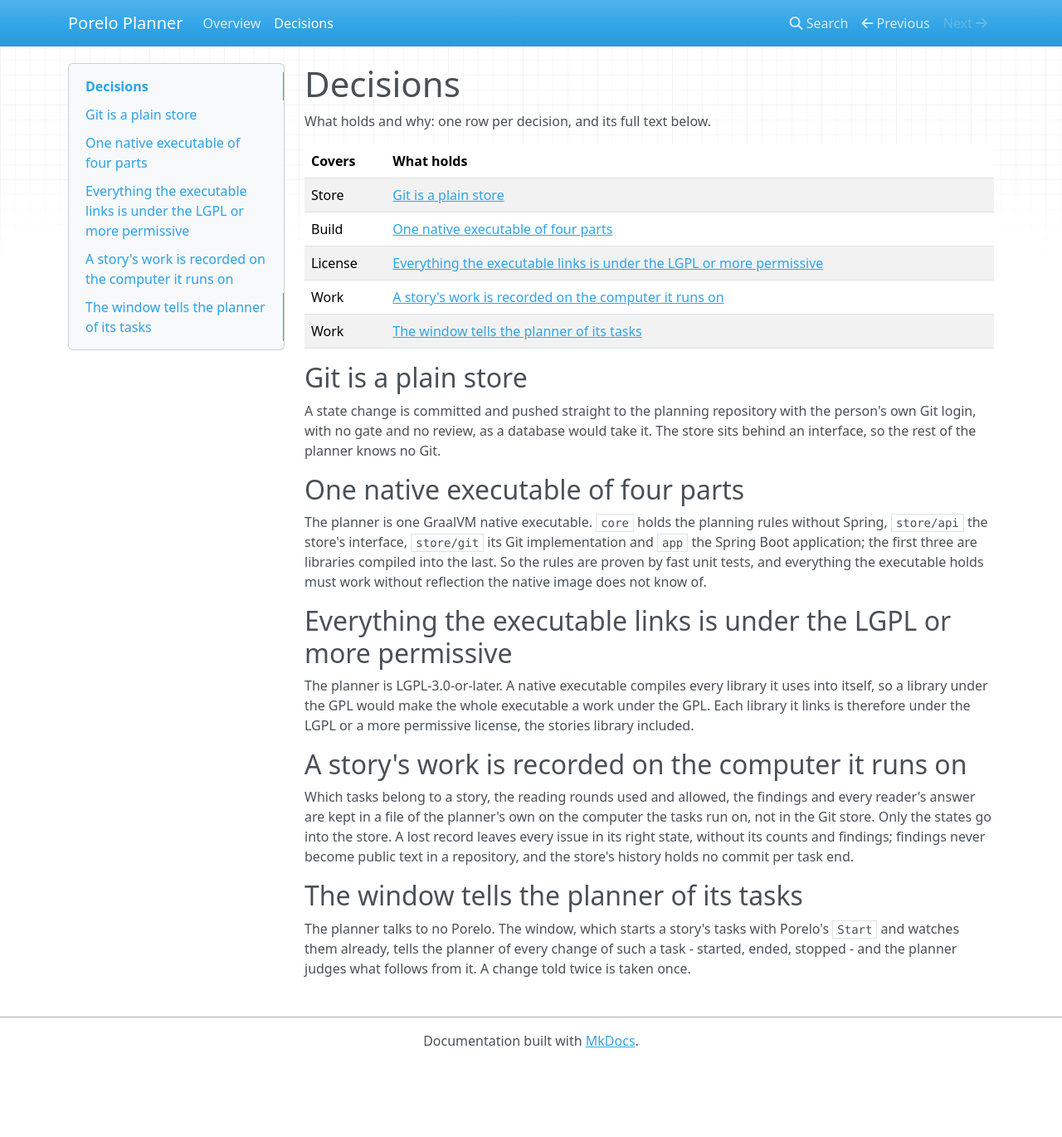
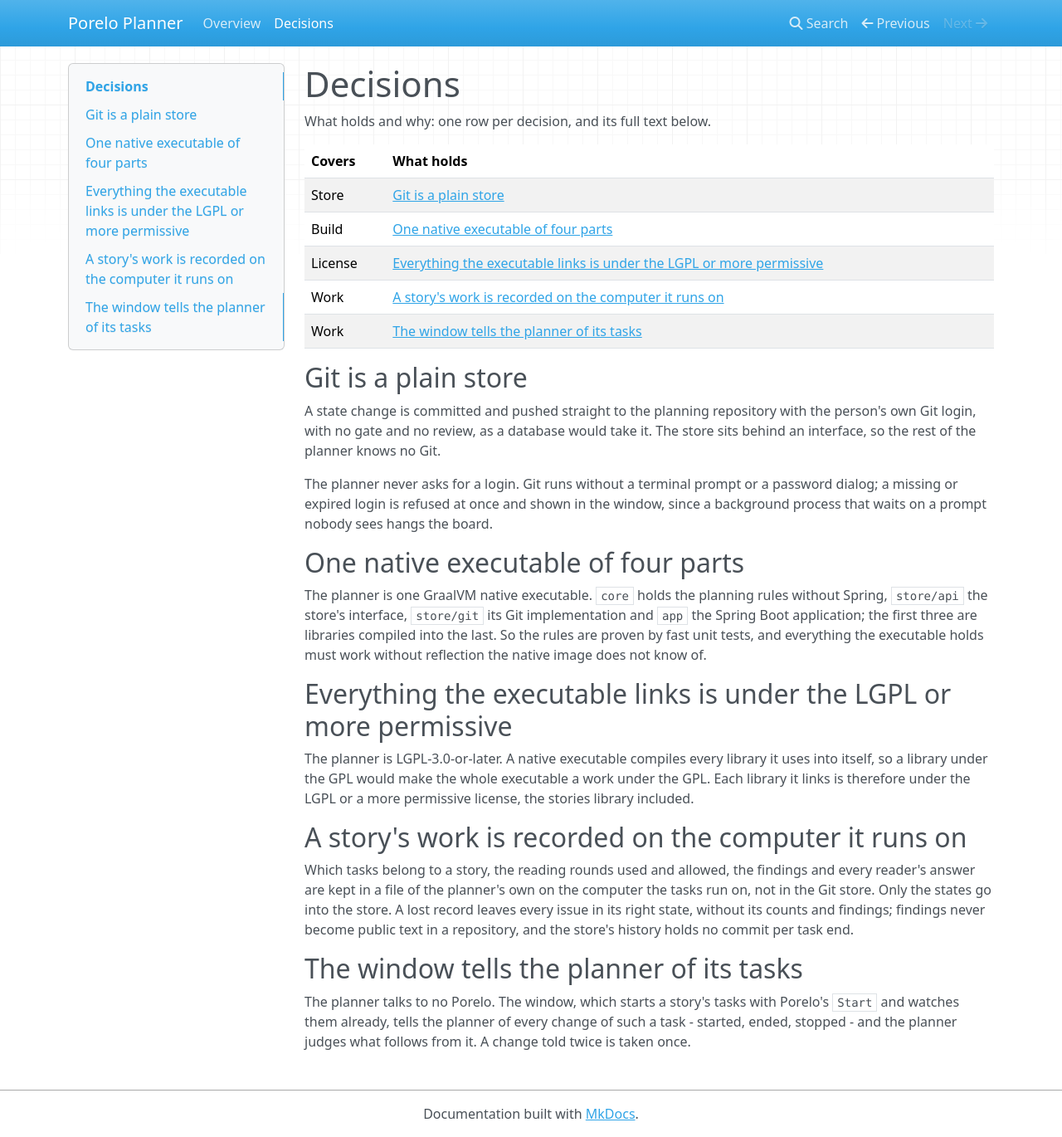
Before and after one commit to porelo-ai/porelo-planner, an MkDocs documentation site: the page built from doc/decisions.md, in a window 1280 px wide and 1370 px high. Shown: the whole window at 83% size. Built offline with MkDocs 1.6.1, drawn with Linux system fonts in a browser that asks for light colours; nearby versions of some CDN libraries.

Commit message:
Let the planner never prompt for a Git login [skip ci]
Assisted-by: Claude Code, claude-opus-5-5

```diff
--- a/doc/decisions.md
+++ b/doc/decisions.md
@@ -15,6 +15,10 @@ What holds and why: one row per decision, and its full text below.
 A state change is committed and pushed straight to the planning repository with the person's own Git login, with no
 gate and no review, as a database would take it. The store sits behind an interface, so the rest of the planner knows
 no Git.
+
+The planner never asks for a login. Git runs without a terminal prompt or a password dialog; a missing or expired
+login is refused at once and shown in the window, since a background process that waits on a prompt nobody sees
+hangs the board.
 
 ## One native executable of four parts
 
```
Also changed, not shown: issues/PL03-The-Store-Read-From-Git.md (+8 -2 lines).
